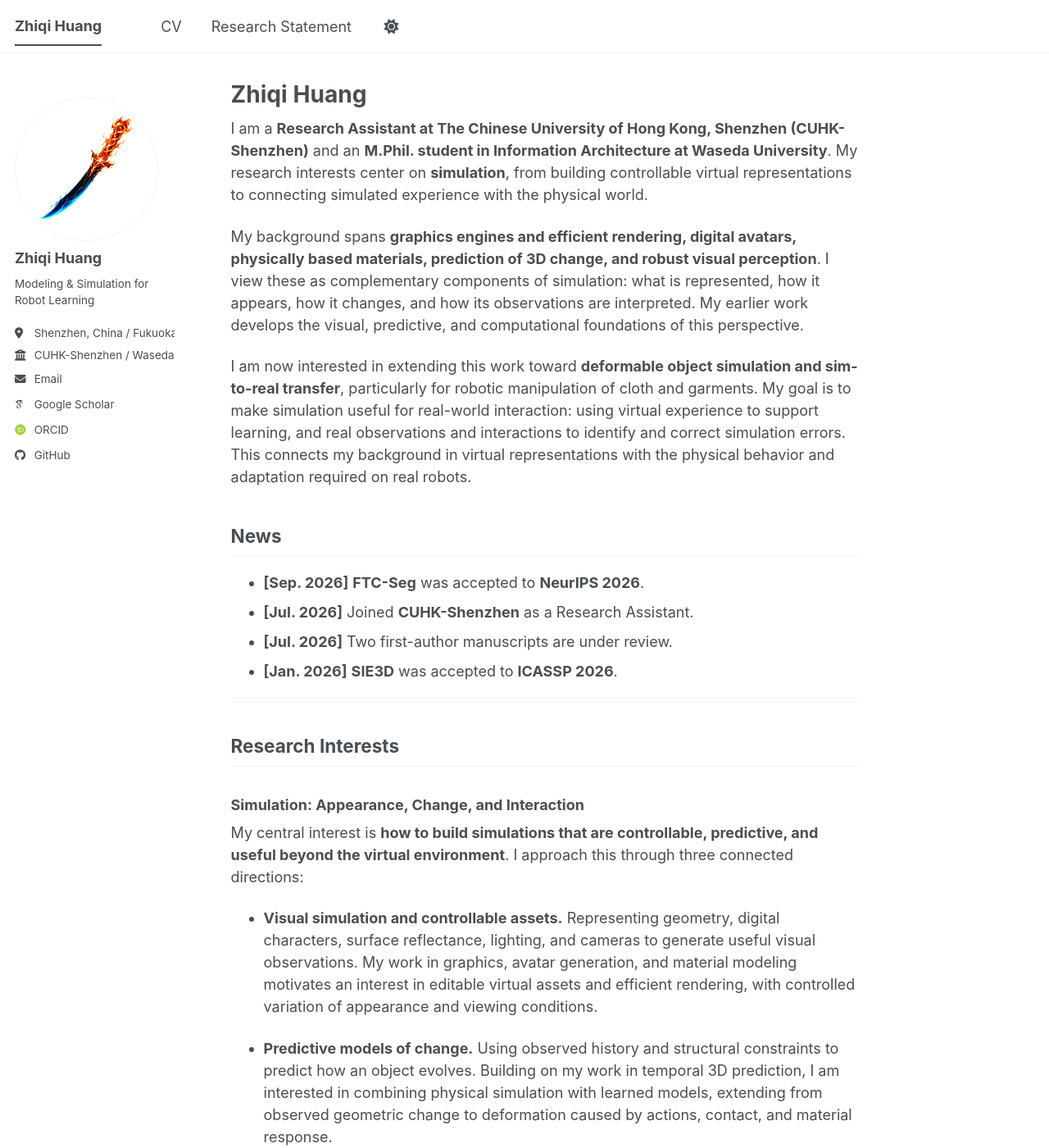
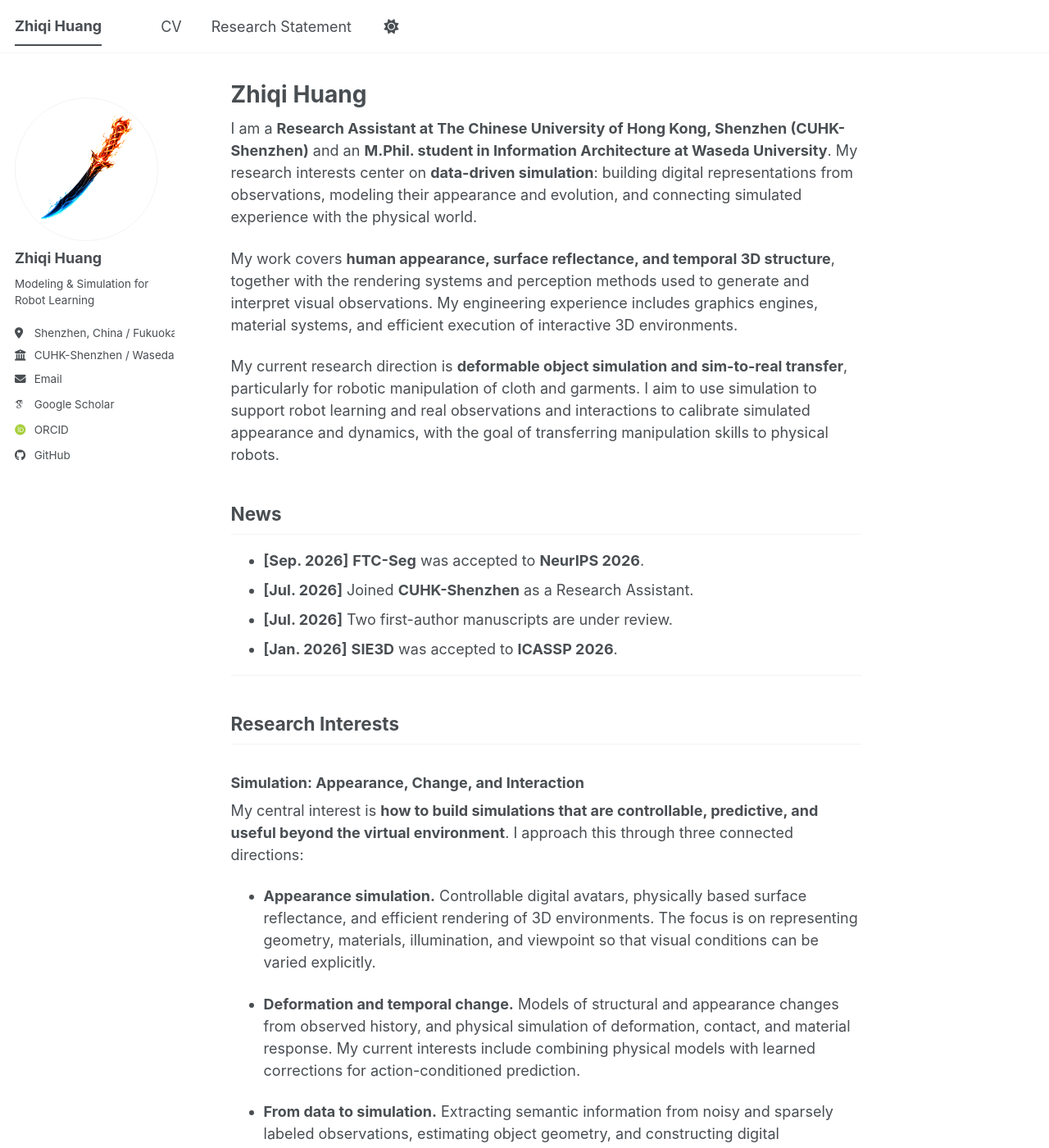
Before and after one commit to huang-zhiqi/huang-zhiqi.github.io, a Jekyll site: the page built from _pages/about.md, in a window 1280 px wide and 1400 px high. Shown: the whole window at 82% size. Built offline with Jekyll 4.4.1, drawn with Linux system fonts in a browser that asks for light colours; some web fonts are replaced; a script bundle is joined from its source files by our own code; library files that are not in the unit come from our copies; some of the changed text lies outside the part shown.

Commit message:
以仿真为主线

```diff
--- a/_pages/about.md
+++ b/_pages/about.md
@@ -8,11 +8,11 @@ redirect_from:
   - /about.html
 ---
 
-I am a **Research Assistant at The Chinese University of Hong Kong, Shenzhen (CUHK-Shenzhen)** and an **M.Phil. student in Information Architecture at Waseda University**. My research interests center on **simulation**, from building controllable virtual representations to connecting simulated experience with the physical world.
+I am a **Research Assistant at The Chinese University of Hong Kong, Shenzhen (CUHK-Shenzhen)** and an **M.Phil. student in Information Architecture at Waseda University**. My research interests center on **data-driven simulation**: building digital representations from observations, modeling their appearance and evolution, and connecting simulated experience with the physical world.
 
-My background spans **graphics engines and efficient rendering, digital avatars, physically based materials, prediction of 3D change, and robust visual perception**. I view these as complementary components of simulation: what is represented, how it appears, how it changes, and how its observations are interpreted. My earlier work develops the visual, predictive, and computational foundations of this perspective.
+My work covers **human appearance, surface reflectance, and temporal 3D structure**, together with the rendering systems and perception methods used to generate and interpret visual observations. My engineering experience includes graphics engines, material systems, and efficient execution of interactive 3D environments.
 
-I am now interested in extending this work toward **deformable object simulation and sim-to-real transfer**, particularly for robotic manipulation of cloth and garments. My goal is to make simulation useful for real-world interaction: using virtual experience to support learning, and real observations and interactions to identify and correct simulation errors. This connects my background in virtual representations with the physical behavior and adaptation required on real robots.
+My current research direction is **deformable object simulation and sim-to-real transfer**, particularly for robotic manipulation of cloth and garments. I aim to use simulation to support robot learning and real observations and interactions to calibrate simulated appearance and dynamics, with the goal of transferring manipulation skills to physical robots.
 
 ## News
 
@@ -29,11 +29,11 @@ I am now interested in extending this work toward **deformable object simulation
 
 My central interest is **how to build simulations that are controllable, predictive, and useful beyond the virtual environment**. I approach this through three connected directions:
 
-* **Visual simulation and controllable assets.** Representing geometry, digital characters, surface reflectance, lighting, and cameras to generate useful visual observations. My work in graphics, avatar generation, and material modeling motivates an interest in editable virtual assets and efficient rendering, with controlled variation of appearance and viewing conditions.
+* **Appearance simulation.** Controllable digital avatars, physically based surface reflectance, and efficient rendering of 3D environments. The focus is on representing geometry, materials, illumination, and viewpoint so that visual conditions can be varied explicitly.
 
-* **Predictive models of change.** Using observed history and structural constraints to predict how an object evolves. Building on my work in temporal 3D prediction, I am interested in combining physical simulation with learned models, extending from observed geometric change to deformation caused by actions, contact, and material response.
+* **Deformation and temporal change.** Models of structural and appearance changes from observed history, and physical simulation of deformation, contact, and material response. My current interests include combining physical models with learned corrections for action-conditioned prediction.
 
-* **Observation fidelity and reliable perception.** Understanding how rendering, sensing, noise, and data coverage affect what a learning system extracts from simulated and real observations. My work on robust segmentation motivates an interest in this interface between simulation and perception, including learning with limited labels and diagnosing visual domain gaps.
+* **From data to simulation.** Extracting semantic information from noisy and sparsely labeled observations, estimating object geometry, and constructing digital representations. My interests include reducing annotation effort and the amount of real data needed to build and calibrate simulations.
 
 ### Current Direction: From Simulation to Real-World Manipulation
 
@@ -45,14 +45,12 @@ I aim to study a two-way connection between simulation and reality: simulated ex
 
 ## Publications
 
-These studies contribute different ingredients to my simulation-oriented research: controllable digital assets, physically based appearance, models of geometric change, and reliable interpretation of visual observations. They provide complementary methods that I now aim to connect with physical simulation and real-world interaction.
-
 ### When Noise Meets Long-Tail: Feature-Threshold Dual Calibration for Robust Pseudo-Labeling
 
 **NeurIPS 2026 - Second Author, Corresponding Author**<br>
 Ping Guo, **Zhiqi Huang**<sup>*</sup>, Xinran Li
 
-**Reliable perception under imperfect observation conditions.** FTC-Seg studies semi-supervised image segmentation under imaging noise and long-tailed class distributions, combining residual feature refinement with class-adaptive pseudo-label thresholds. Evaluated on sonar, underwater, and adverse-weather imagery, it addresses reliable learning from limited and uneven supervision. This motivates my interest in how simulated observations can support perception that remains useful under real-world noise and visual variation.
+**Label-efficient semantic segmentation.** FTC-Seg extracts pixel-level semantic structure from noisy images using limited labeled data and additional unlabeled observations. Residual feature refinement and class-adaptive pseudo-label thresholds improve learning under long-tailed class distributions, with evaluation on sonar, underwater, and adverse-weather imagery.
 
 <a class="pub-link" href="https://arxiv.org/abs/2609.33668">arXiv</a>
 <a class="pub-link" href="https://github.com/pingggg516/FTC-Seg">Code</a>
@@ -62,7 +60,7 @@ Ping Guo, **Zhiqi Huang**<sup>*</sup>, Xinran Li
 **IEEE ICASSP 2026 - First Author, Corresponding Author**<br>
 **Zhiqi Huang**<sup>*</sup>, Dulongkai Cui, Jinglu Hu
 
-**Digital avatars for visual simulation.** SIE3D generates expressive 3D head avatars from a single image and descriptive text. Semantic conditioning and an expression-aware loss balance control over expression and appearance with identity preservation. The resulting digital representations model human appearance and can be rendered from different viewpoints, contributing to the controllable character and asset side of visual simulation.
+**Human appearance simulation.** SIE3D generates controllable 3D head avatars from a single image and descriptive text. Semantic conditioning and an expression-aware loss balance expression and appearance control with identity preservation, producing digital heads that can be rendered from different viewpoints.
 
 <a class="pub-link" href="https://huang-zhiqi.github.io/SIE3D/">Project Page</a>
 <a class="pub-link" href="https://doi.org/10.1109/ICASSP55912.2026.11462135">IEEE Xplore</a>
@@ -75,13 +73,13 @@ Ping Guo, **Zhiqi Huang**<sup>*</sup>, Xinran Li
 
 **First Author - Manuscript Under Review**
 
-**Surface reflectance for visual simulation.** Research on translating detailed material descriptions into controllable, relightable 3D appearance. This addresses the optical side of simulation: representing how surface properties respond to light so that the same asset can be rendered under different viewing and illumination conditions.
+**Surface reflectance simulation.** Text-guided generation of physically based material appearance, representing how surfaces respond to light. The generated materials support rendering the same 3D asset under different viewpoints and illumination conditions.
 
 ### Temporal Modeling of 3D Medical Images
 
 **First Author - Manuscript Under Review**
 
-**Data-driven models of 3D evolution.** Research on forecasting structural and appearance changes from longitudinal 3D medical images, using observation history and structural consistency to guide prediction. It motivates my interest in predictive simulation: learning models of how a state evolves over time and, in future work, how such models can complement physical simulators.
+**Data-driven simulation of 3D lesion evolution.** Modeling changes in lesion shape and CT appearance from longitudinal observations, predicting future volumetric appearance and lesion geometry. The model uses observed history and structural constraints to represent how the lesion evolves over time.
 
 ---
 
@@ -97,13 +95,13 @@ Research interests in **deformable object simulation and sim-to-real transfer**
 
 **Research Assistant** - *2024 - 2025*
 
-Researched **controllable digital avatars and physically based material appearance**, using visual and semantic cues to guide 3D generation. This work develops the asset and appearance components of visual simulation: how to represent a subject, vary its attributes, and render its surface under different conditions.
+Researched **digital human appearance and physically based materials**. Developed controllable 3D representations using visual and semantic cues, and generated relightable surface appearance from material descriptions.
 
 ### 4399 Games
 
 **Graphics Engineer / Senior Graphics Engineer** - *2021 - 2024*
 
-Built **graphics-engine rendering and material systems** for interactive 3D environments. This experience covers the visual and systems foundations of simulation: turning geometric assets and surface properties into images while making the underlying pipelines efficient, reusable, and deployable across platforms.
+Developed **graphics-engine rendering, material systems, and efficient 3D scene pipelines** for interactive virtual environments.
 
 * **Graphics and appearance:** Developed shaders, physically based materials, and the rendering pipeline for *Era of Conquest*.
 * **Efficient virtual environments:** Built reusable asset and rendering pipelines across mobile, PC, and web platforms, with an emphasis on real-time execution and mobile performance.
```
